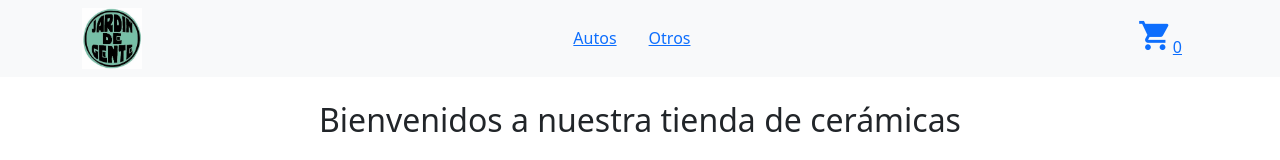
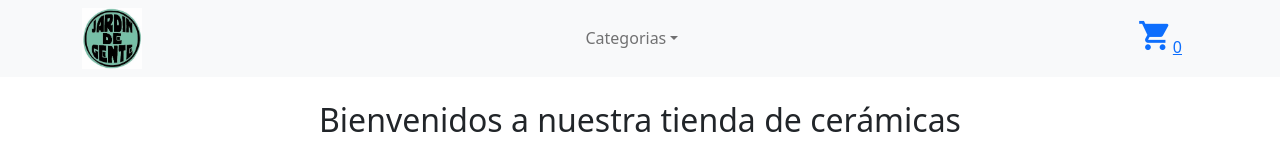
Before and after one commit to pcosin/React-Productos-Cosin-Coder, a React (Create React App) app: page / in a window 1280 px wide. Shown: the top 160 px of the page. Built offline with nearby package versions, Linux system fonts and the light colour scheme.

Commit message:
navba categorias fixed

```diff
--- a/src/components/NavBar/NavBar.js
+++ b/src/components/NavBar/NavBar.js
@@ -1,6 +1,7 @@
 import Container from 'react-bootstrap/Container';
 import Nav from 'react-bootstrap/Nav';
 import Navbar from 'react-bootstrap/Navbar';
+import NavDropdown from 'react-bootstrap/NavDropdown';
 import CartWidget from './CartWidget';
 import { NavLink } from 'react-router-dom';
 import logo from "./../../logo.jpg"
@@ -14,8 +15,11 @@ export const NavBar = () => {
         <Navbar.Toggle aria-controls="basic-navbar-nav" />
         <Navbar.Collapse id="basic-navbar-nav" className='nav-links'>
           <Nav className="mx-auto">
-          <NavLink className="navlink" to="categoria/autos">Autos</NavLink>
-          <NavLink className="navlink" to="categoria/otros">Otros</NavLink>
+          <NavDropdown title="Categorias" id="basic-nav-dropdown">
+              <NavDropdown.Item><NavLink className="navlink" to="categoria/autos">Autos</NavLink></NavDropdown.Item>
+              <NavDropdown.Item>          <NavLink className="navlink" to="categoria/otros">Otros</NavLink>
+</NavDropdown.Item>
+            </NavDropdown>
 
           </Nav>
           <NavLink className="navlink carritoNavBar" to="/cart"><CartWidget /></NavLink>
```
